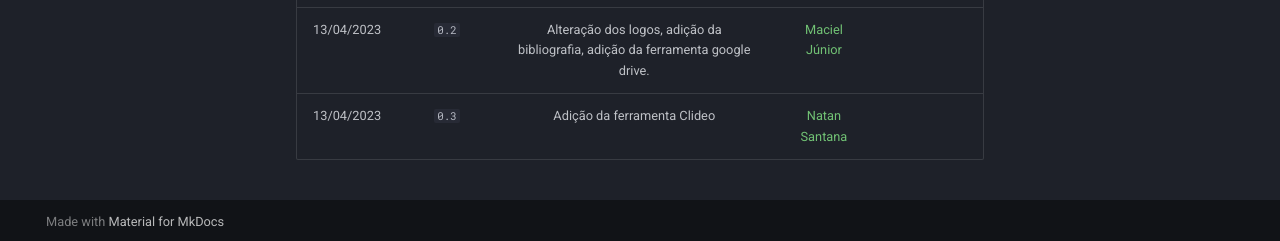
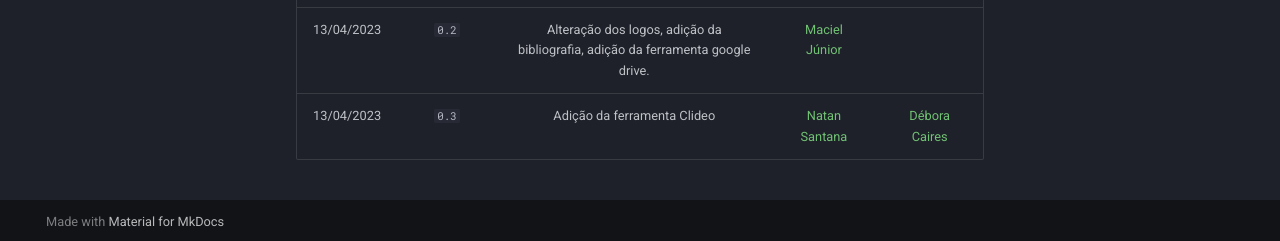
Before and after one commit to Requisitos-de-Software/2023.1-Letterboxd, an MkDocs documentation site: the page built from docs/Etapa 1/ferramentas.md, in a window 1280 px wide and 900 px high, scrolled down 2563 px. Shown: the part 656-897 px from the top of the window. Built offline with MkDocs 1.6.1 and Material for MkDocs 9.7.7, drawn with Linux system fonts in a browser that asks for light colours.

Commit message:
Update ferramentas.md

```diff
--- a/docs/Etapa 1/ferramentas.md
+++ b/docs/Etapa 1/ferramentas.md
@@ -46,4 +46,4 @@ Abaixo, você encontrará uma tabela contendo as ferramentas que serão utilizad
 | :--------: | :----: | :------------------------------------------------------------------------------------------------------------: | :-------------------------------------------------: | :-----------------------------------------: |
 | 13/04/2023 |  `0.1`   | Criação da primeira versão do documento, incluindo as primeiras ferramentas utilizadas, logotipo e sua função. | [Maciel Júnior](https://github.com/macieljuniormax) | [Rhuan Marques](https://github.com/RhuanMr) |
 | 13/04/2023 |  `0.2`   |                Alteração dos logos, adição da bibliografia, adição da ferramenta google drive.                 | [Maciel Júnior](https://github.com/macieljuniormax) |                                             |
-| 13/04/2023 |  `0.3`   |                Adição da ferramenta Clideo                 | [Natan Santana](https://github.com/Neitan2001) |                                             |
+| 13/04/2023 |  `0.3`   |                Adição da ferramenta Clideo                 | [Natan Santana](https://github.com/Neitan2001) |   [Débora Caires](https://github.com/deboracaires)                                          |
```
